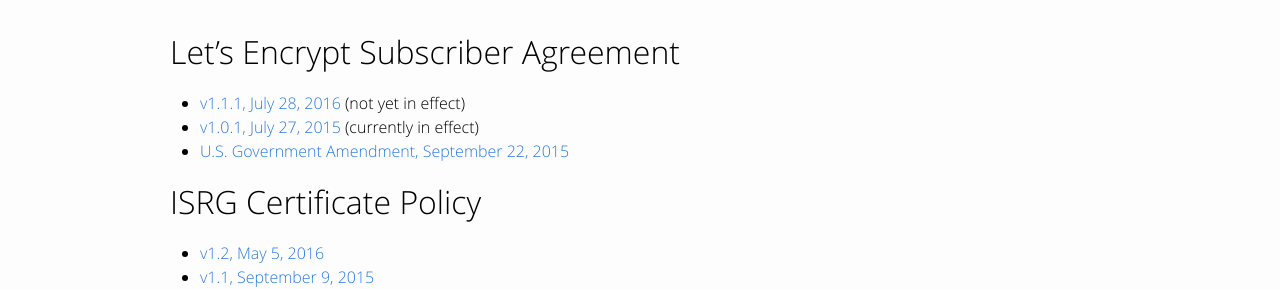
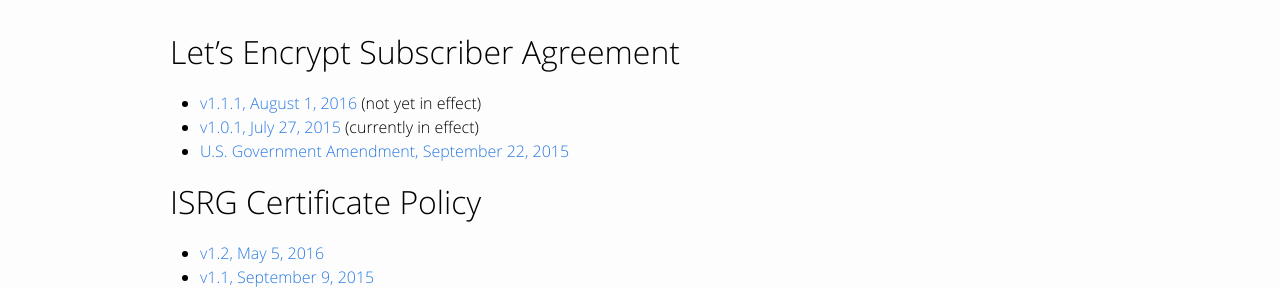
Before and after one commit to snowman1120/website, a Jekyll site: the page built from repository.md, in a window 1280 px wide. Shown: the part 252-541 px from the top of the page. Built offline with Jekyll 4.4.1, drawn with Linux system fonts in a browser that asks for light colours.

Commit message:
Move Subsriber Agreement v1.1.1 date of effect back to August 1, 2016.

```diff
--- a/repository.md
+++ b/repository.md
@@ -7,7 +7,7 @@ top_graphic: 1
 
 # Let's Encrypt Subscriber Agreement
 
-* [v1.1.1, July 28, 2016](/documents/LE-SA-v1.1.1-July-28-2016.pdf) (not yet in effect)
+* [v1.1.1, August 1, 2016](/documents/LE-SA-v1.1.1-August-1-2016.pdf) (not yet in effect)
 * [v1.0.1, July 27, 2015](/documents/LE-SA-v1.0.1-July-27-2015.pdf) (currently in effect)
 * [U.S. Government Amendment, September 22, 2015](/documents/LE-USG-SA-Amendment-Sept-22-2015.pdf)
 
```
Also changed, not shown: 2 other files.
